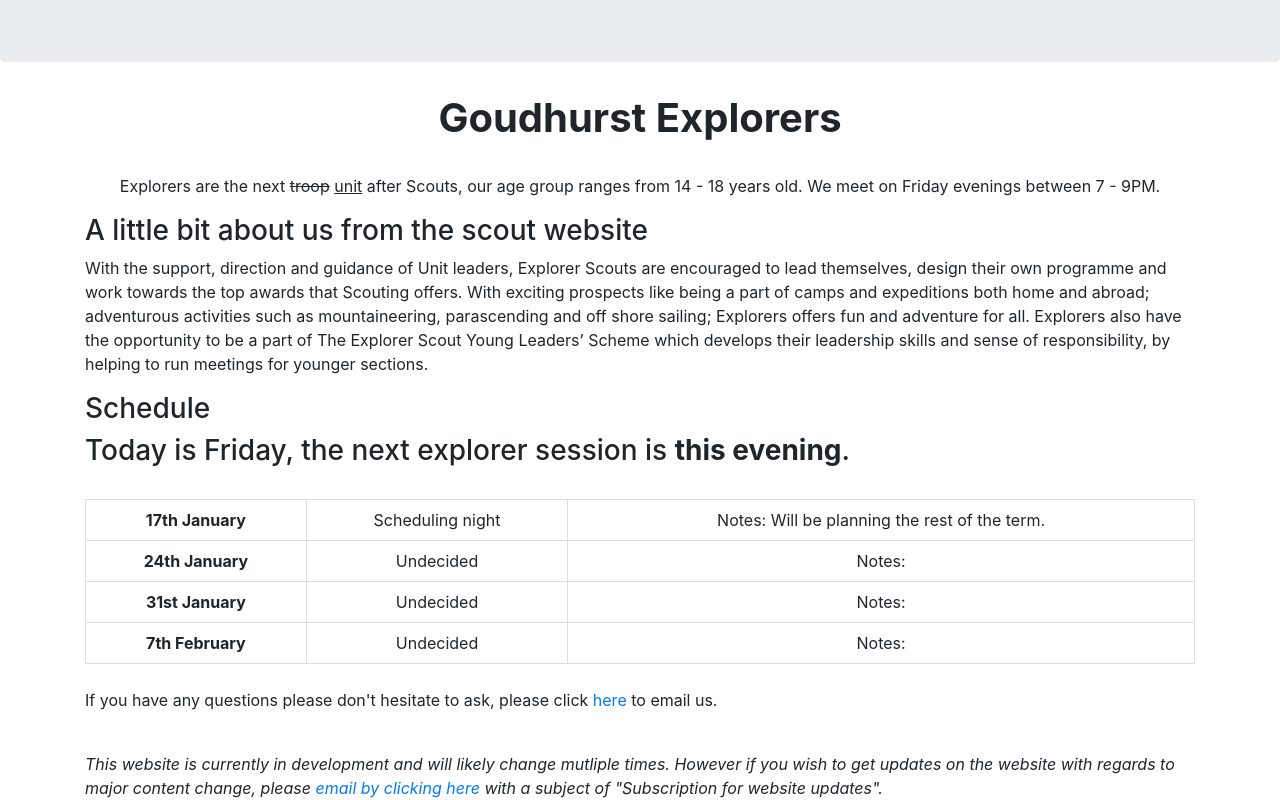
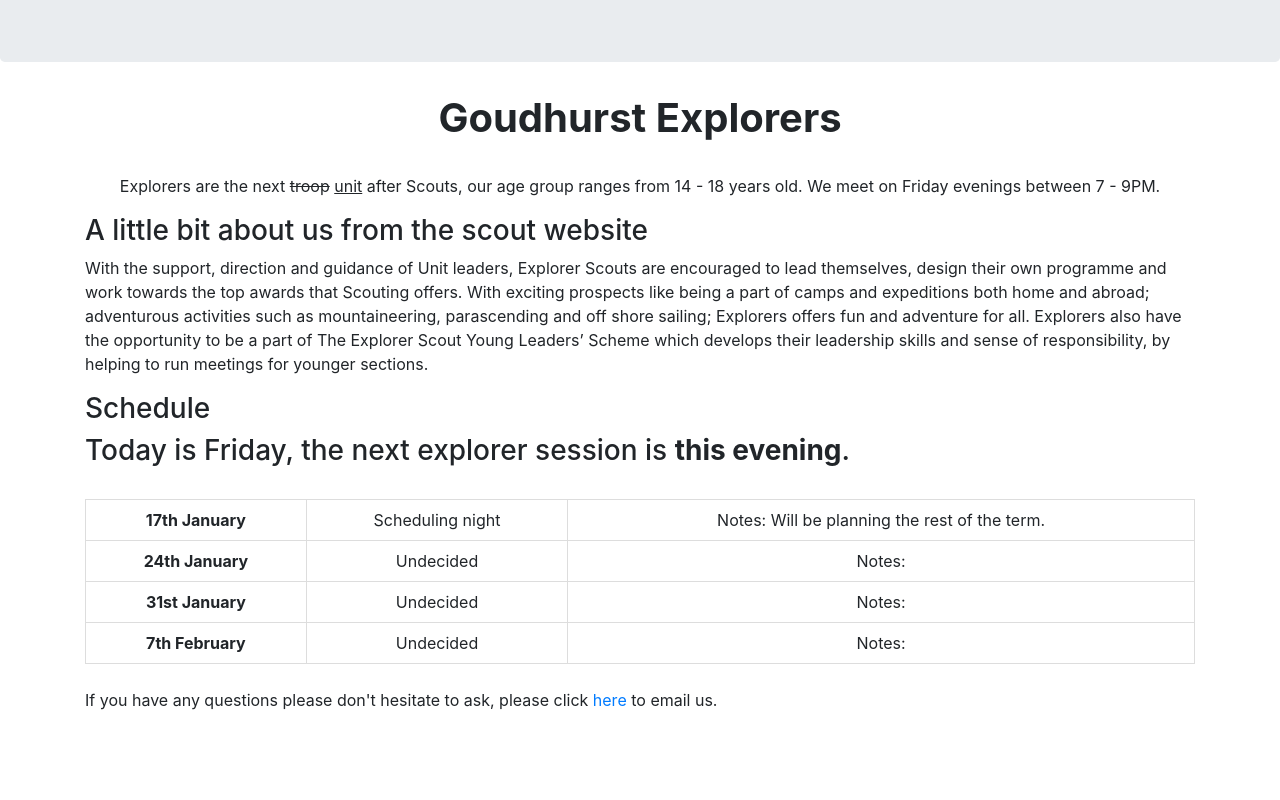
Before and after one commit to Catley94/scoutexplorers, a React (Create React App) app: page / in a window 1280 px wide. Shown: the part 288-1088 px from the top of the page. After the commit the page ends 1016 px from the top, so only its background shows below. Built offline with nearby package versions, Linux system fonts and the light colour scheme.

Commit message:
commented out subscription
commented out subscription text at bottom

```diff
--- a/src/Body/Body.js
+++ b/src/Body/Body.js
@@ -89,7 +89,7 @@ const Body = props => {
             <p>If you have any questions please don't hesitate to ask, please click <a href="mailto:goudhurstexplorergroup@hotmail.com">here</a> to email us.</p>
           </div>
         </div>
-        <div className="row">
+        {/* <div className="row">
           <div className="col-sm-12">
             <br/>
             <i>
@@ -97,7 +97,7 @@ const Body = props => {
               However if you wish to get updates on the website with regards to major content change, please <a href="mailto:goudhurstexplorergroup@hotmail.com?subject=Subscription for website updates">email by clicking here</a> with a subject of "Subscription for website updates".
               </i>
           </div>
-        </div>
+        </div> */}
       </div>
     </div>
   );
```
